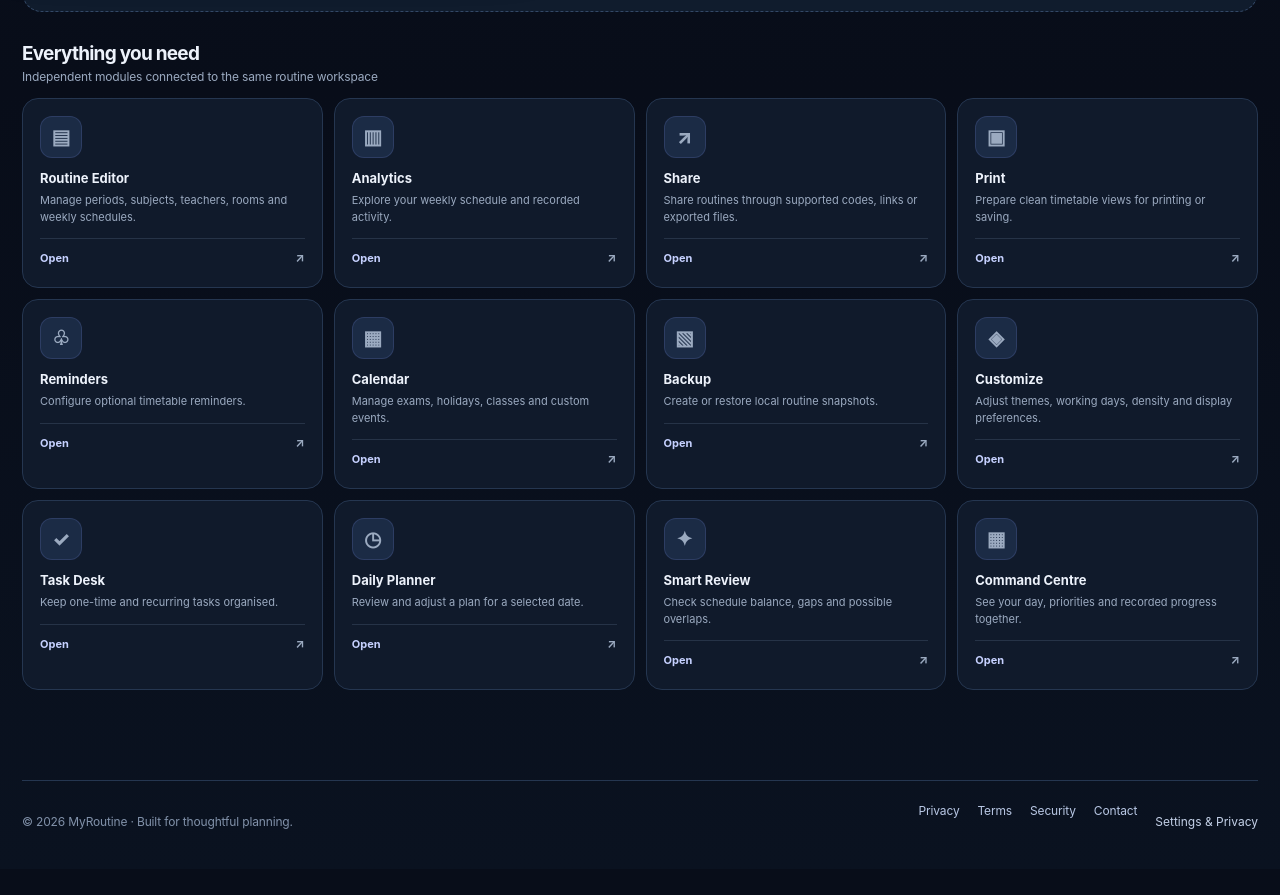
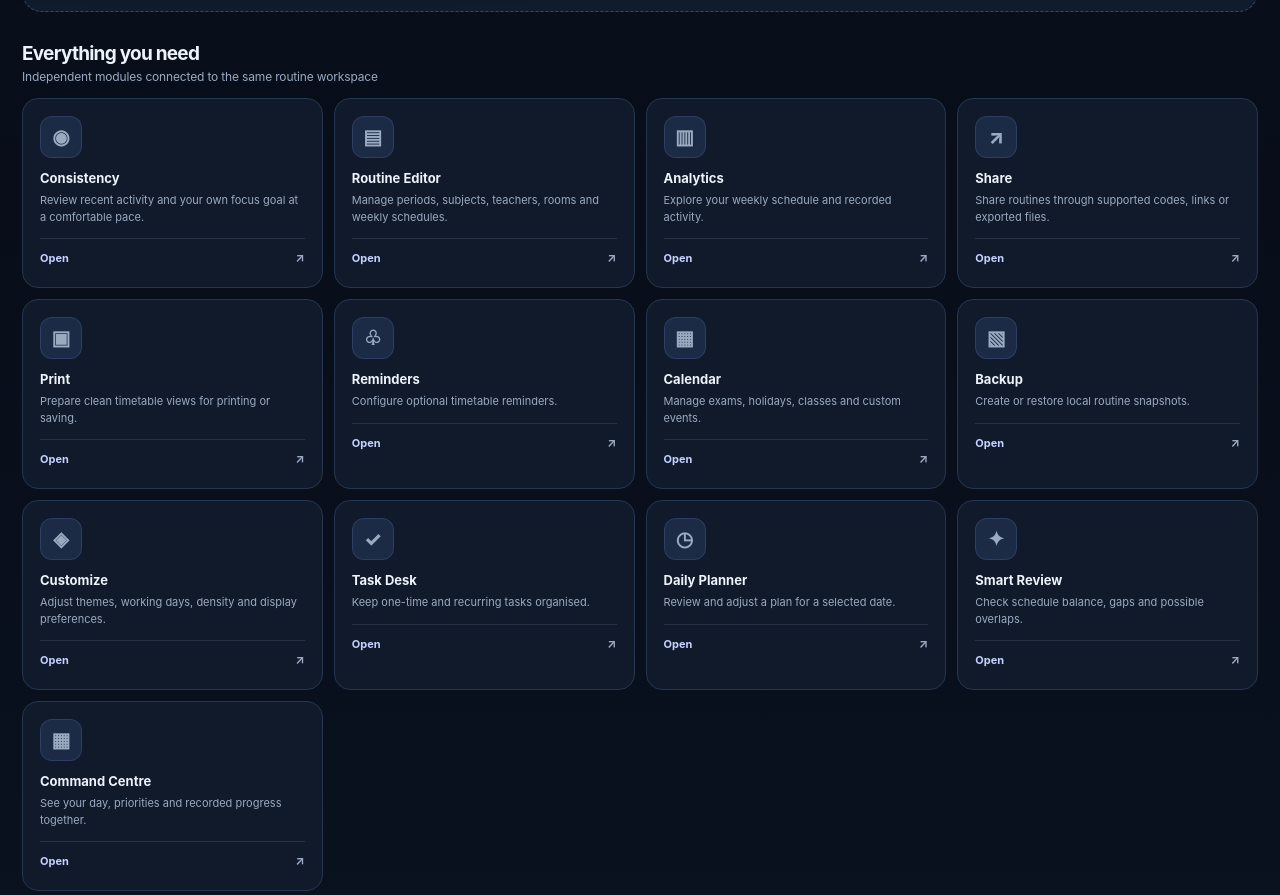
Before and after one commit to dhirendra-dev/MyRoutine, a plain HTML site: page index.html in a window 1280 px wide. Shown: the part 873-1768 px from the top of the page. Drawn offline with nearby package versions, Linux system fonts and the light colour scheme.

Commit message:
Add consistency tool card as floating launcher alternative

```diff
--- a/index.html
+++ b/index.html
@@ -114,6 +114,13 @@
     </div>
 
     <section class="features" aria-label="Workspace tools">
+      <button class="feature feature-action" type="button" onclick="openModuleTool('mr-streak-launch')">
+        <span class="feature-icon"><i class="feature-glyph" data-lucide="activity" aria-hidden="true">◉</i></span>
+        <b>Consistency</b>
+        <span>Review recent activity and your own focus goal at a comfortable pace.</span>
+        <span class="feature-open">Open <span aria-hidden="true">↗</span></span>
+      </button>
+
       <button class="feature feature-action" type="button" onclick="openEditor()">
         <span class="feature-icon"><i class="feature-glyph" data-lucide="book-open" aria-hidden="true">▤</i></span>
         <b>Routine Editor</b>
```
